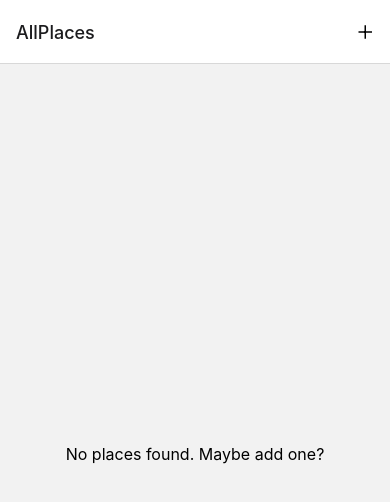
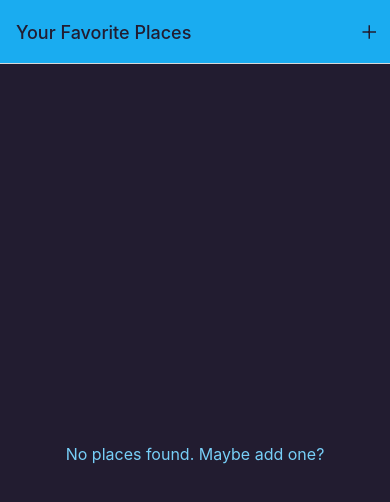
Before and after one commit to maumercado/RN_Places, a React Native app: screen /AllPlaces in a window 390 px wide. Shown: the top 502 px of the page. Built offline with nearby package versions, Linux system fonts and the light colour scheme.

Commit message:
Add some styling

```diff
--- a/App.js
+++ b/App.js
@@ -5,6 +5,7 @@
 import AllPlaces from './screens/AllPlaces'
 import AddPlace from './screens/AddPlace'
 import IconButton from './components/ui/IconButton'
+import { Colors } from './constants/colors'
 
 const Stack = createNativeStackNavigator()
 
@@ -13,9 +14,20 @@
     <>
       <StatusBar style='dark' />
       <NavigationContainer>
-        <Stack.Navigator>
+        <Stack.Navigator
+          screenOptions={{
+            headerStyle: {
+              backgroundColor: Colors.primary500
+            },
+            headerTintColor: Colors.gray700,
+            contentStyle: {
+              backgroundColor: Colors.gray700
+            }
+          }}
+        >
           <Stack.Screen
             name='AllPlaces' component={AllPlaces} options={({ navigation }) => ({
+              title: 'Your Favorite Places',
               headerRight: ({ tintColor }) => {
                 return (
                   <IconButton
@@ -28,7 +40,7 @@
               }
             })}
           />
-          <Stack.Screen name='AddPlace' component={AddPlace} />
+          <Stack.Screen title='Add New Place' name='AddPlace' component={AddPlace} />
         </Stack.Navigator>
       </NavigationContainer>
     </>
--- a/components/Places/PlacesList.js
+++ b/components/Places/PlacesList.js
@@ -1,6 +1,7 @@
 import { FlatList, View, Text, StyleSheet } from 'react-native'
 
 import PlaceItem from './PlaceItem'
+import { Colors } from '../../constants/colors'
 
 function PlacesList ({ places }) {
   if (!places || places.length === 0) {
@@ -23,7 +24,8 @@
     alignItems: 'center'
   },
   fallbackText: {
-    fontSize: 16
+    fontSize: 16,
+    color: Colors.primary200
   }
 })
 
--- a/components/ui/IconButton.js
+++ b/components/ui/IconButton.js
@@ -12,7 +12,6 @@
 const styles = StyleSheet.create({
   button: {
     padding: 8,
-    margin: 4,
     justifyContent: 'center',
     alignItems: 'center'
   },
--- /dev/null
+++ b/constants/colors.js
@@ -0,0 +1,11 @@
+export const Colors = {
+  primary50: '#cfeffd',
+  primary100: '#a0defb',
+  primary200: '#77cff8',
+  primary400: '#44bdf5',
+  primary500: '#1aacf0',
+  primary700: '#0570c9',
+  primary800: '#003b88',
+  accent500: '#e6b30b',
+  gray700: '#221c30'
+}
```
